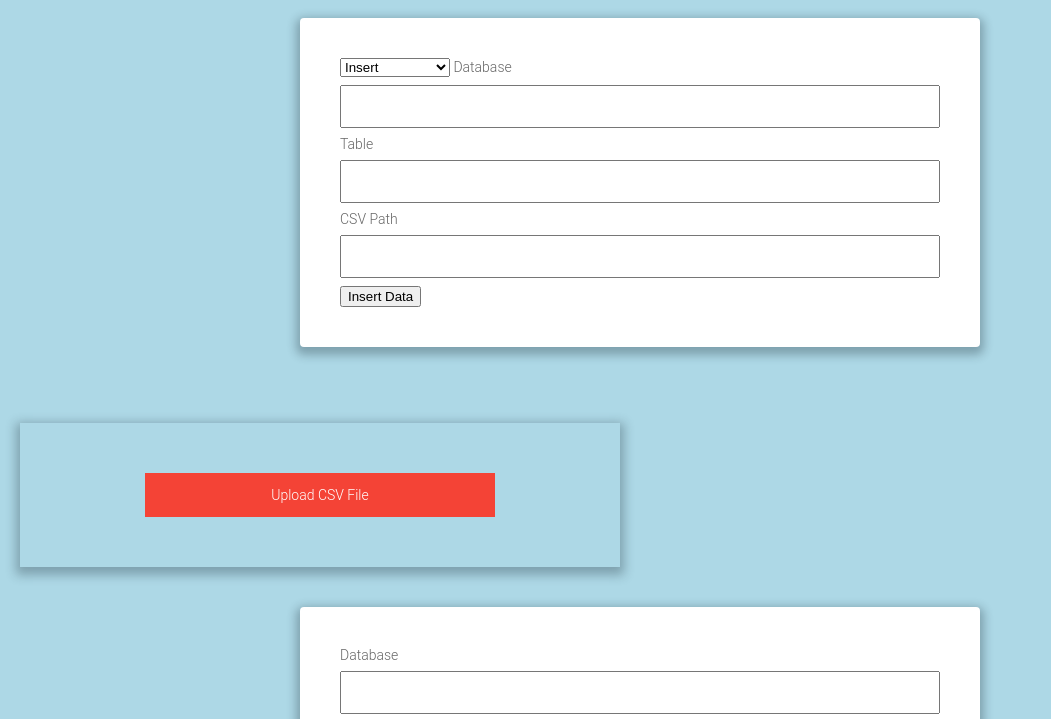
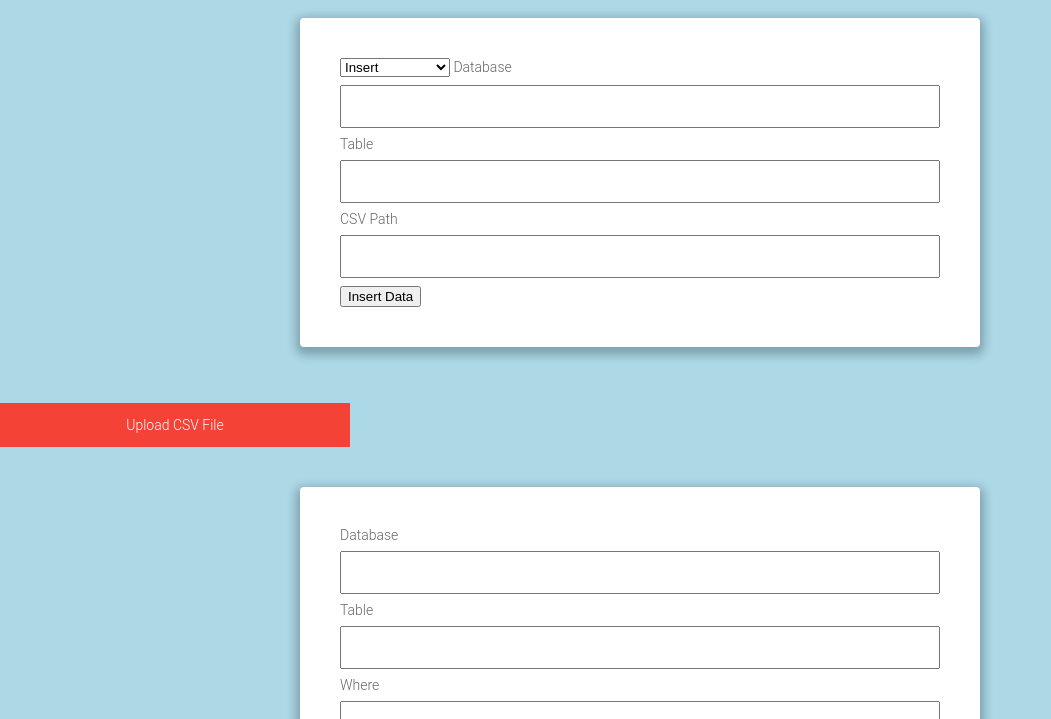
Before and after one commit to TreeGardenDev/dbwebconnect, a plain HTML site: page src/page.html in a window 1280 px wide. Shown: the part 74-793 px from the top of the page, without its empty margins (0-1051 px from the left). Drawn offline with Linux system fonts and the light colour scheme.

Commit message:
UI Some more

```diff
--- a/src/page.html
+++ b/src/page.html
@@ -87,10 +87,9 @@ div {
 <!--create space between two forms-->
 <br>
 <!-- Add link to upload csv file-->
-<div>
+<!--<div>-->
     <a href="/upload">Upload CSV File</a>
 <br>
-</div>
 <form action="/query" method="post">
 		<label for="database">Database</label>
 		<input type="text" name="database" />
```
